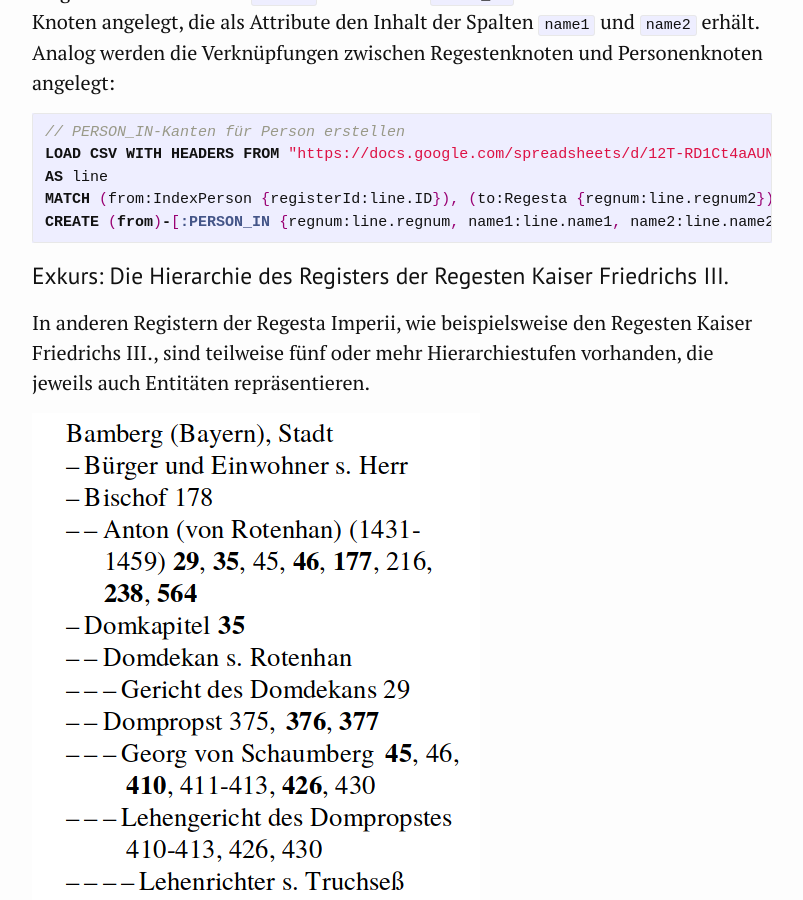
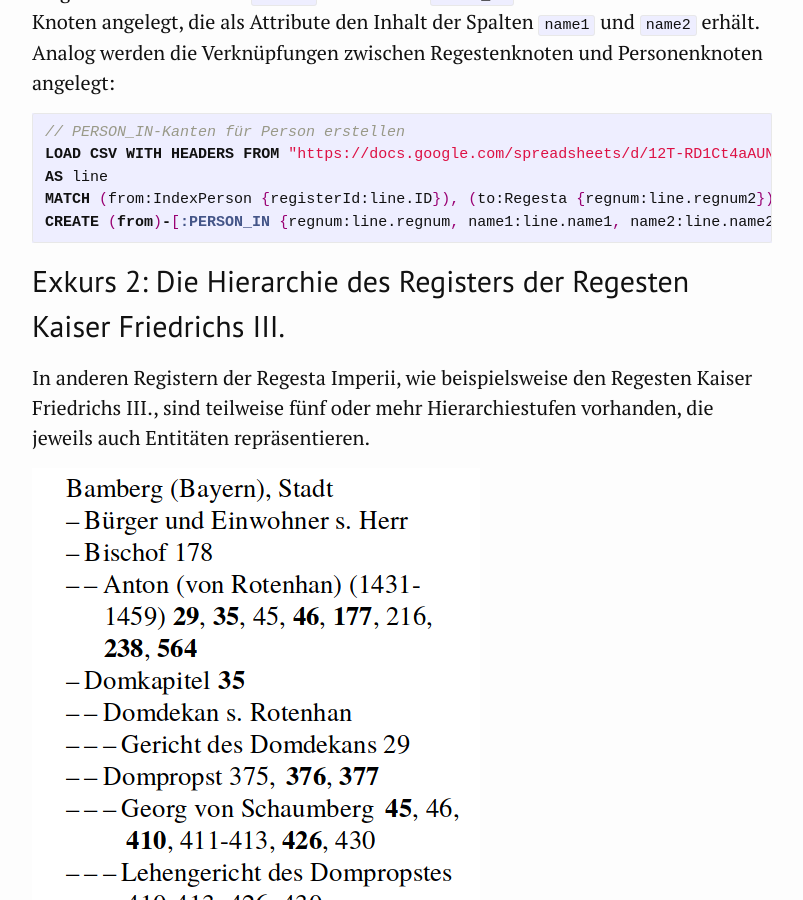
Before and after one commit to kuczera/Graphentechnologien, a Jekyll site: the page built from docs/20_Regestenmodellierung-im-Graphen.md, in a window 1280 px wide and 900 px high, scrolled down 15299 px. Shown: the whole window, without its empty margins (238-1041 px from the left). Built offline with Jekyll 4.4.1, drawn with Linux system fonts in a browser that asks for light colours; some of the changed text lies outside the part shown.

Commit message:
Regestenmodellierung

```diff
--- a/docs/20_Regestenmodellierung-im-Graphen.md
+++ b/docs/20_Regestenmodellierung-im-Graphen.md
@@ -269,7 +269,7 @@ MATCH (from:IndexPerson {registerId:line.ID}), (to:Regesta {regnum:line.regnum2}
 CREATE (from)-[:PERSON_IN {regnum:line.regnum, name1:line.name1, name2:line.name2}]->(to);
 ~~~
 
-### Exkurs: Die Hierarchie des Registers der Regesten Kaiser Friedrichs III.
+## Exkurs 2: Die Hierarchie des Registers der Regesten Kaiser Friedrichs III.
 
 In anderen Registern der Regesta Imperii, wie beispielsweise den Regesten Kaiser Friedrichs III., sind teilweise fünf oder mehr Hierarchiestufen vorhanden, die jeweils auch Entitäten repräsentieren.
 
```
Also changed, not shown: other parts of docs/20_Regestenmodellierung-im-Graphen.md (+1 -1 lines), docs/Bilder/Bildschirmfoto vom 2019-07-03 14-42-26.png (added), docs/Bilder/Bildschirmfoto vom 2019-07-03 14-43-40.png (added).
